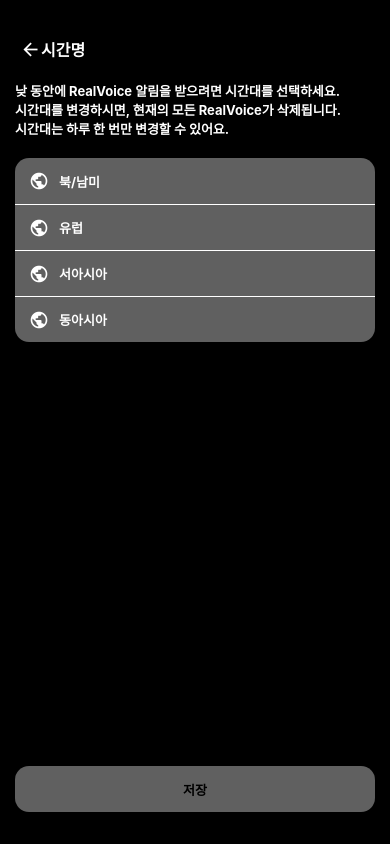
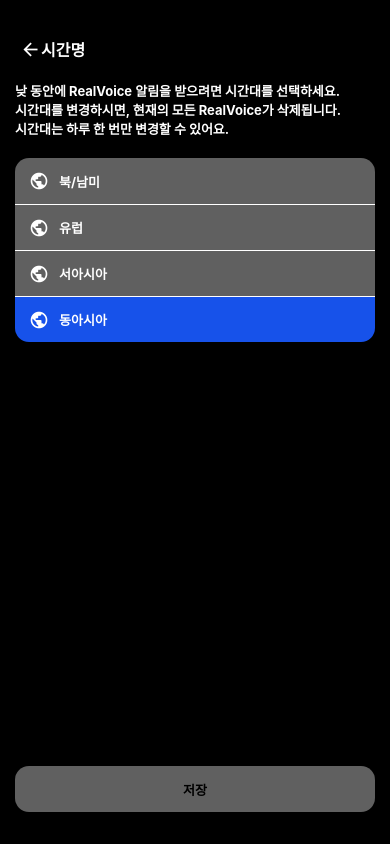
Before and after one commit to dudcks5477/RealVoice, a React Native app: screen /WorldTime in a window 390 px wide. Built offline with nearby package versions, Linux system fonts and the light colour scheme.

Commit message:
자동적인 현재 지역과 버튼 활성&비활성화, cotunry region mapping

```diff
--- a/src/screens/WorldTimeScreen.js
+++ b/src/screens/WorldTimeScreen.js
@@ -1,4 +1,4 @@
-import React, {useState} from 'react';
+import React, {useState, useEffect} from 'react';
 import {View, Text, TouchableOpacity} from 'react-native';
 import Icon from 'react-native-vector-icons/MaterialIcons';
 import {useNavigation} from '@react-navigation/native';
@@ -9,9 +9,22 @@ import profileScreenStyle from '../styles/profileScreenStyle';
 import editProfileScreenStyle from '../styles/editProfileScreenStyle';
 import worldTimeScreenStyle from '../styles/worldTimeScreenStyle';
 
-const WorldTimeScreen = () => {
+import {countryToRegionMap} from '../utils/countryToRegionMap';
+
+const WorldTimeScreen = ({route}) => {
   const navigation = useNavigation();
   const [selectedTimeZone, setSelectedTimeZone] = useState(null);
+  const [isSaveButtonEnabled, setIsSaveButtonEnabled] = useState(false);
+
+  useEffect(() => {
+    // 하드코딩으로 KR로 설정 추후 SignUpPhone에서 국가코드 받아와야함
+    const countryCode = route.params?.countryCode || 'KR';
+    const region = countryToRegionMap[countryCode];
+    if (region) {
+      setSelectedTimeZone(region);
+      setIsSaveButtonEnabled(false);
+    }
+  }, [route.params?.countryCode]);
 
   const handleEditProfile = () => {
     navigation.navigate('EditProfile');
@@ -19,6 +32,12 @@ const WorldTimeScreen = () => {
 
   const handleTimeZoneSelection = timeZone => {
     setSelectedTimeZone(timeZone);
+    setIsSaveButtonEnabled(true);
+  };
+
+  const handleSave = () => {
+    console.log(`Seleted Time Zone: ${selectedTimeZone}`);
+    // 저장 로직 추가 필요
   };
 
   return (
@@ -85,7 +104,13 @@ const WorldTimeScreen = () => {
             <Text style={editProfileScreenStyle.nickname}>동아시아</Text>
           </TouchableOpacity>
         </View>
-        <TouchableOpacity style={worldTimeScreenStyle.logoutContainer}>
+        <TouchableOpacity
+          style={[
+            worldTimeScreenStyle.logoutContainer,
+            {backgroundColor: isSaveButtonEnabled ? 'white' : '#606060'},
+          ]}
+          onPress={handleSave}
+          disabled={!isSaveButtonEnabled}>
           <Text style={worldTimeScreenStyle.logoutText}>저장</Text>
         </TouchableOpacity>
       </View>
```
